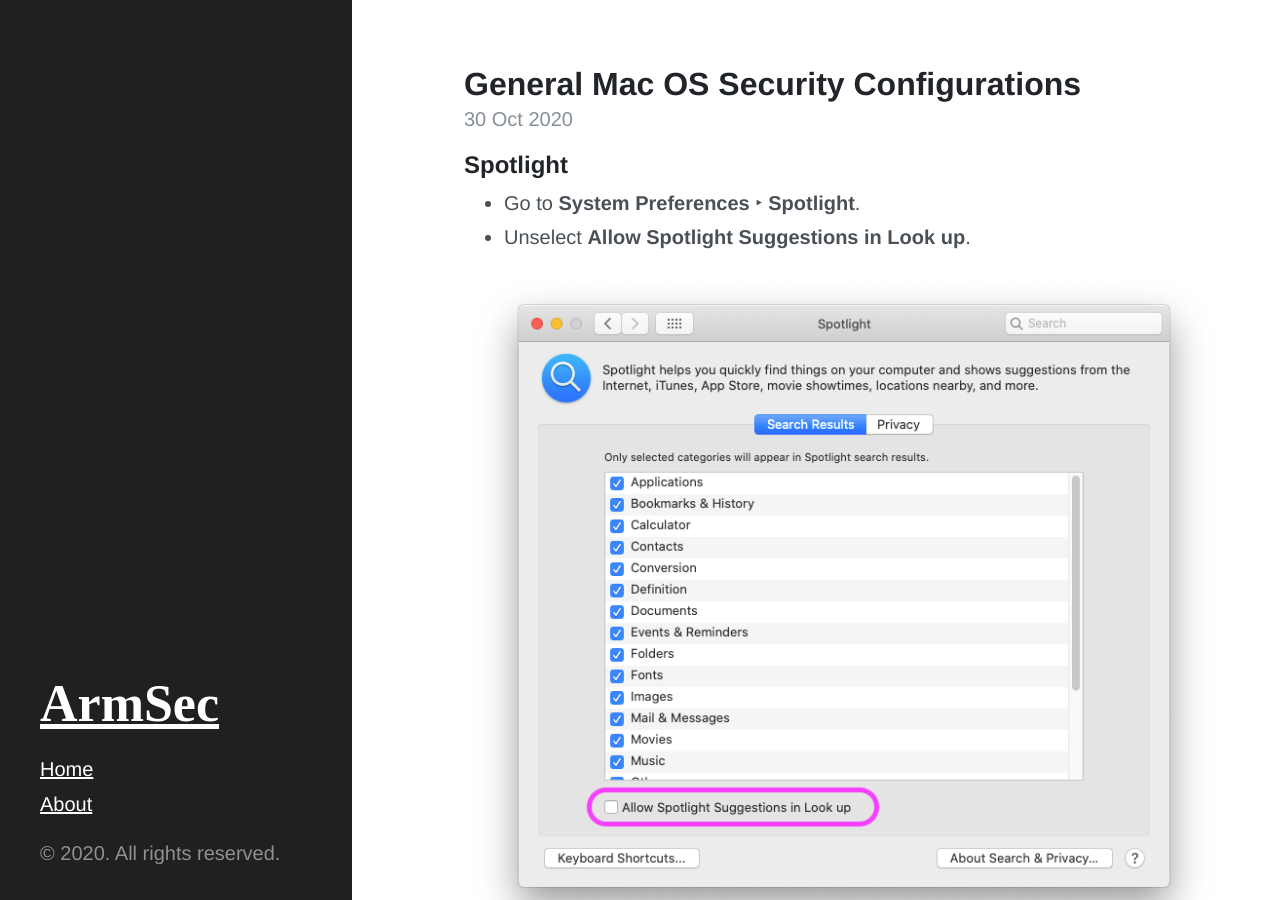
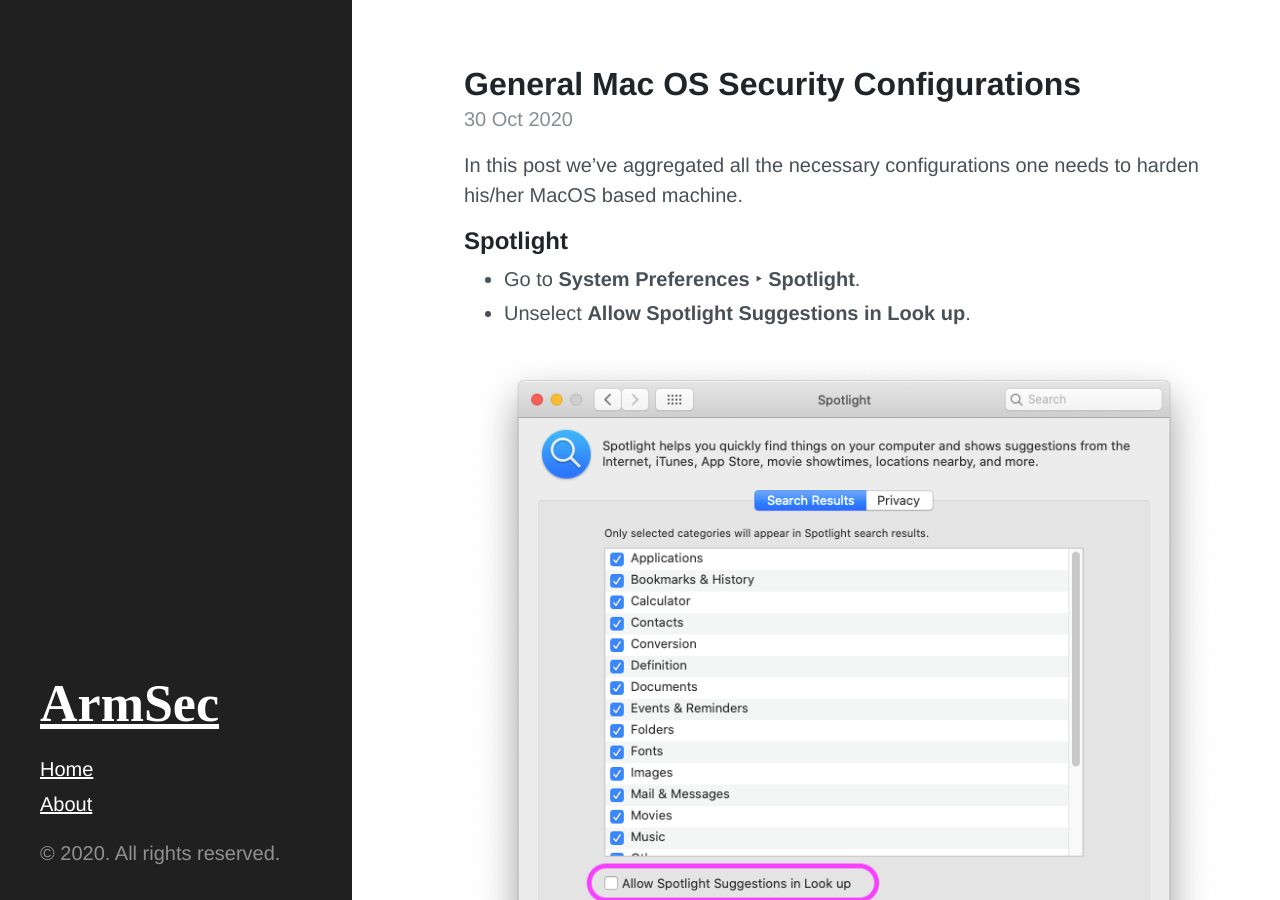
Before and after one commit to armsec-foundation/blog.armsec.am, a Jekyll site: the page built from _posts/2020-10-30-macos-hardening.md, in a window 1280 px wide and 900 px high. Built offline with Jekyll 4.4.1, drawn with Linux system fonts in a browser that asks for light colours.

Commit message:
Add description for jekyll seo

```diff
--- a/_config.yml
+++ b/_config.yml
@@ -5,6 +5,10 @@ url: https://blog.armsec.am
 paginate: 1
 baseurl: ""
 permalink: pretty
+
+twitter:
+  username: armsec
+logo: /assets/apple-touch-icon-precomposed.png
 
 # Gems
 plugins:
--- a/_posts/2020-10-30-macos-hardening.md
+++ b/_posts/2020-10-30-macos-hardening.md
@@ -1,7 +1,12 @@
 ---
 layout: post
 title: General Mac OS Security Configurations
+description: In this post we've aggregated all the necessary configurations \
+  one needs to harden his/her MacOS based machine.
 ---
+
+In this post we've aggregated all the necessary configurations one needs to
+harden his/her MacOS based machine.
 
 
 ## Spotlight
```
